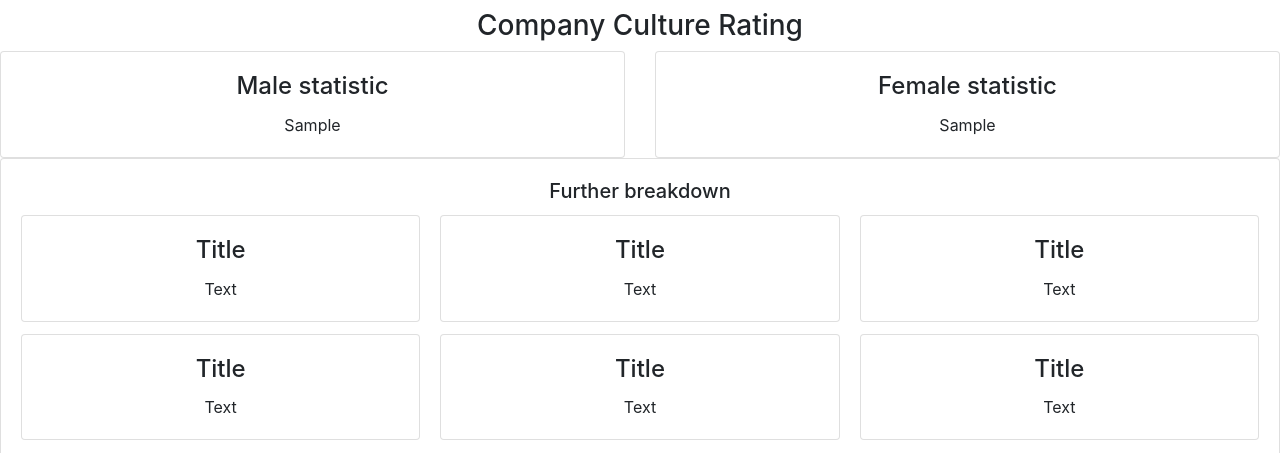
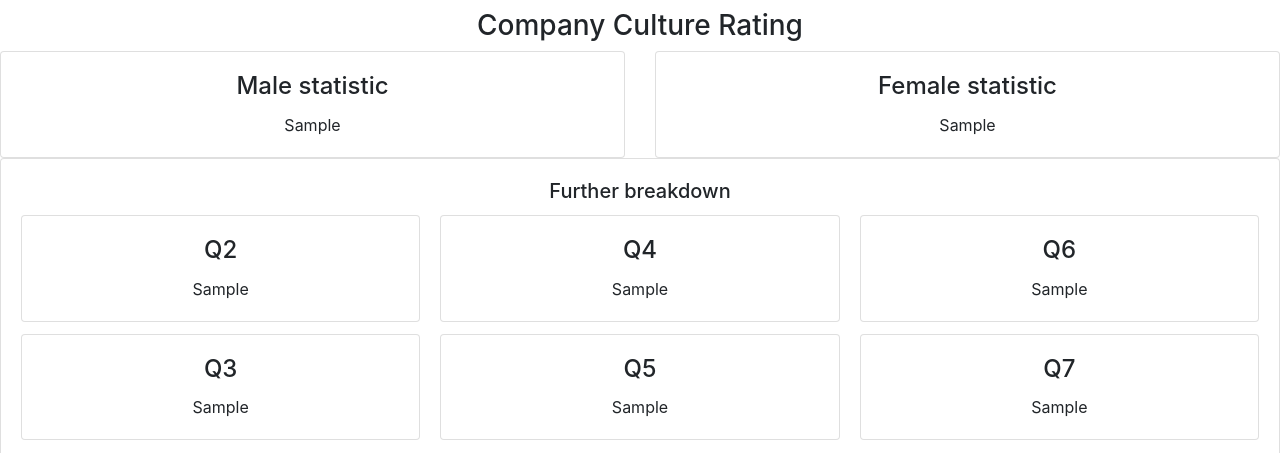
Before and after one commit to Nick-jw/RMIT-Hackathon-2022, a Django app: template hackathon/templates/company.html in a window 1280 px wide. Shown: the part 397-850 px from the top of the page. Run offline with Django 4.2, Linux system fonts and the light colour scheme; data comes from the database, SQL or seed files in the repository; tables that the repository leaves empty hold one stand-in row (values such as "Sample post"); the template is opened without the code that fills it: values that come from a table or form of the project are taken from there, most other values are stand-ins (such as "Sample title", 1, 10 or a date in 2020); grey boxes are pictures that could not be loaded.

Commit message:
added scores

```diff
--- a/hackathon/templates/company.html
+++ b/hackathon/templates/company.html
@@ -71,38 +71,38 @@
                 <div class="card-columns">
                     <div class="card">
                         <div class="card-body">
-                            <h4 class="card-title">Title</h4>
-                            <p class="card-text">Text</p>
+                            <h4 class="card-title">Q2</h4>
+                            <p class="card-text">{{Q2avg}}</p>
                         </div>
                     </div>
                     <div class="card">
                         <div class="card-body">
-                            <h4 class="card-title">Title</h4>
-                            <p class="card-text">Text</p>
+                            <h4 class="card-title">Q3</h4>
+                            <p class="card-text">{{Q3avg}}</p>
                         </div>
                     </div>
                     <div class="card">
                         <div class="card-body">
-                            <h4 class="card-title">Title</h4>
-                            <p class="card-text">Text</p>
+                            <h4 class="card-title">Q4</h4>
+                            <p class="card-text">{{Q4avg}}</p>
                         </div>
                     </div>
                     <div class="card">
                         <div class="card-body">
-                            <h4 class="card-title">Title</h4>
-                            <p class="card-text">Text</p>
+                            <h4 class="card-title">Q5</h4>
+                            <p class="card-text">{{Q5avg}}</p>
                         </div>
                     </div>
                     <div class="card">
                         <div class="card-body">
-                            <h4 class="card-title">Title</h4>
-                            <p class="card-text">Text</p>
+                            <h4 class="card-title">Q6</h4>
+                            <p class="card-text">{{Q6avg}}</p>
                         </div>
                     </div>
                     <div class="card">
                         <div class="card-body">
-                            <h4 class="card-title">Title</h4>
-                            <p class="card-text">Text</p>
+                            <h4 class="card-title">Q7</h4>
+                            <p class="card-text">{{Q7avg}}</p>
                         </div>
                     </div>
                 </div>
@@ -111,13 +111,13 @@
 
         <div class="card">
             <div class="card-body text-center">
-                <h5 class="card-title">Further breakdown</h5>
+                <h5 class="card-title">Company Reviews</h5>
                 {%for entry in formData %}
                     <div class="card">
                         <img class="card-img-top" src="holder.js/100x180/" alt="">
                         <div class="card-body">
                             <h4 class="card-title">Review card</h4>
-                            <p class="card-text">{{entry.Q1}}</p>
+                            <p class="card-text">{{entry.Q10}}</p>
                         </div>
                     </div>
                 {%endfor%}
```
